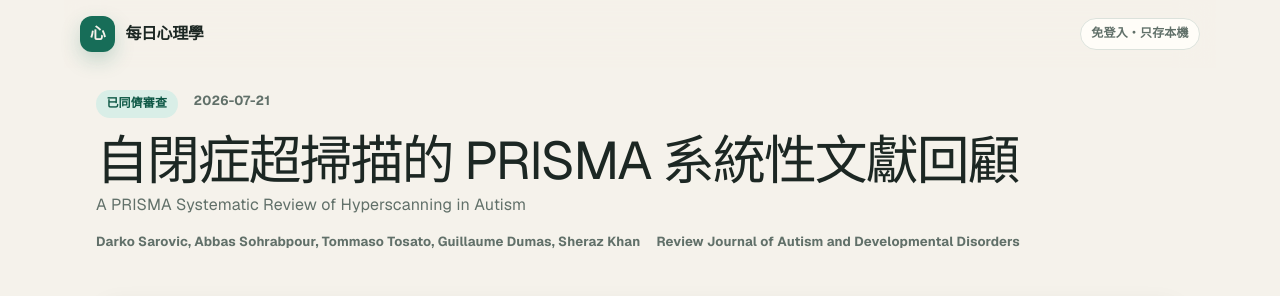
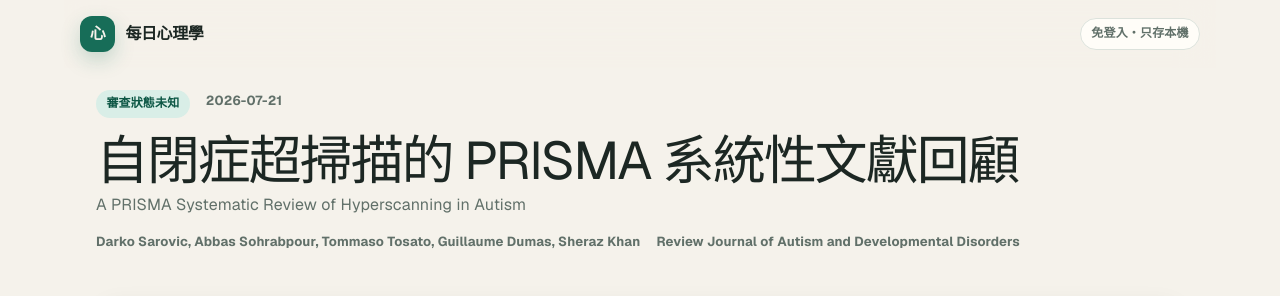
Before and after one commit to migao2006/psychology-daily, a Next.js app: page /research/10-1007-s40489-026-00579-5 in a window 1280 px wide. Shown: the top 296 px of the page. Built offline with nearby package versions, Linux system fonts and the light colour scheme.

Commit message:
Keep E2E checks current with daily research

```diff
--- a/components/research/research-detail.tsx
+++ b/components/research/research-detail.tsx
@@ -2,7 +2,8 @@ import type { DailyResearch } from "@/lib/schemas/research";
 import { MarkResearchRead } from "./mark-research-read";
 export function ResearchDetail({ research }: { research: DailyResearch }) {
   const preprint = research.publicationStatus === "preprint";
-  return <article className="lesson-article"><header className="page-heading"><div className="meta"><span className="badge">{preprint ? "預印本・尚未同儕審查" : "已同儕審查"}</span><span>{research.publicationDate}</span></div><h1 style={{ marginTop: ".65rem" }}>{research.titleZh}</h1><p className="lede" lang="en">{research.titleOriginal}</p><div className="meta" style={{ marginTop: ".8rem" }}><span>{research.authors.join(", ")}</span><span>{research.journalOrRepository}</span></div></header>
+  const publicationStatusLabel = research.publicationStatus === "peer_reviewed" ? "已同儕審查" : preprint ? "預印本・尚未同儕審查" : "審查狀態未知";
+  return <article className="lesson-article"><header className="page-heading"><div className="meta"><span className="badge">{publicationStatusLabel}</span><span>{research.publicationDate}</span></div><h1 style={{ marginTop: ".65rem" }}>{research.titleZh}</h1><p className="lede" lang="en">{research.titleOriginal}</p><div className="meta" style={{ marginTop: ".8rem" }}><span>{research.authors.join(", ")}</span><span>{research.journalOrRepository}</span></div></header>
     {preprint && <section className="card callout"><strong>預印本提醒</strong><p>尚未完成正式同儕審查，研究內容及結論可能修改。</p></section>}
     <ResearchSection title="這篇研究在問什麼？"><p>{research.researchQuestionZh}</p><p className="muted" style={{ marginTop: ".7rem" }}>{research.backgroundZh}</p></ResearchSection>
     <ResearchSection title="研究怎麼做？"><p>{research.methodsZh}</p><div className="meta" style={{ marginTop: ".8rem" }}><span>樣本數：{research.sample.size ?? "摘要未提供"}</span><span>{research.sample.populationZh ?? "族群未提供"}</span><span>{research.sample.locationZh ?? "地點未提供"}</span></div></ResearchSection>
```
Also changed, not shown: 1 other file (tests, documents, lock files or other folders).
